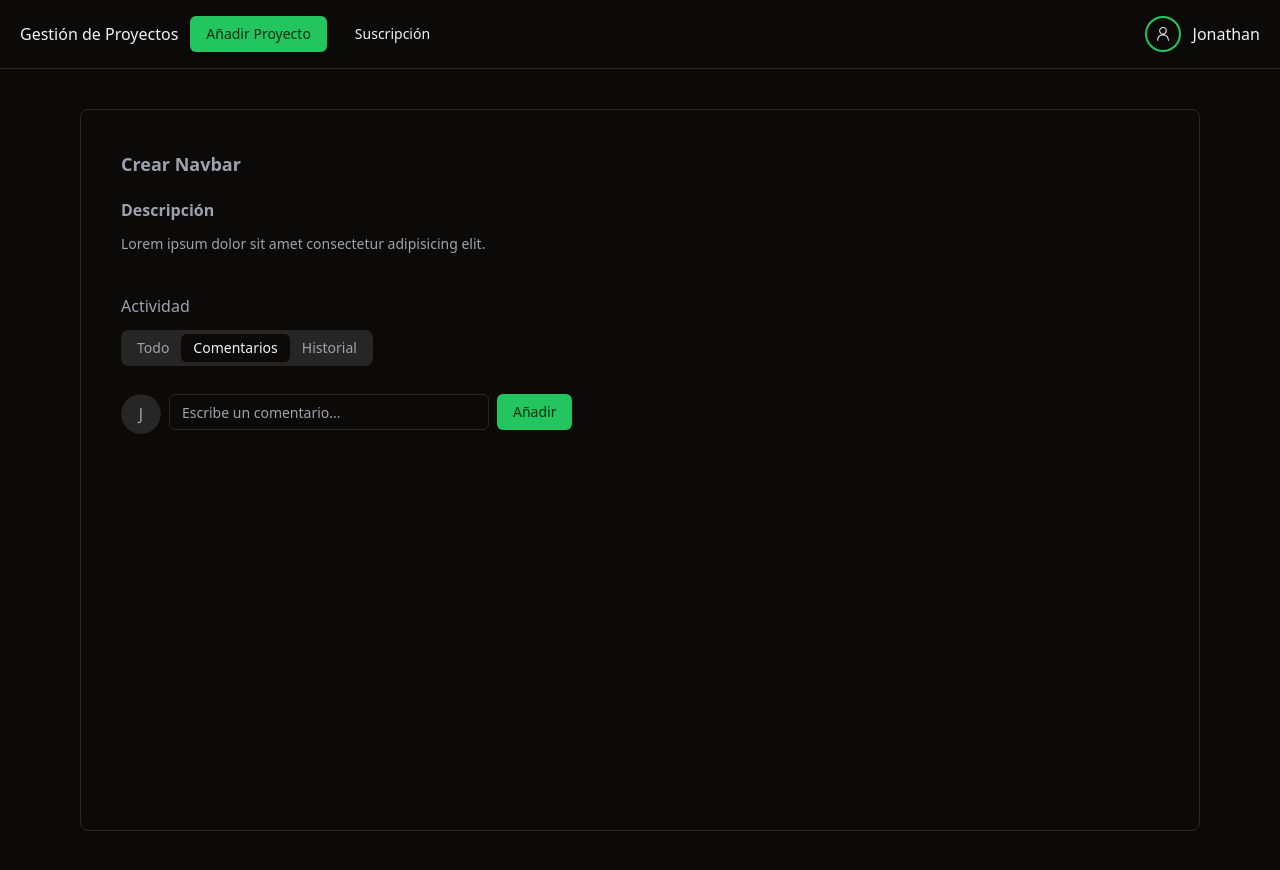
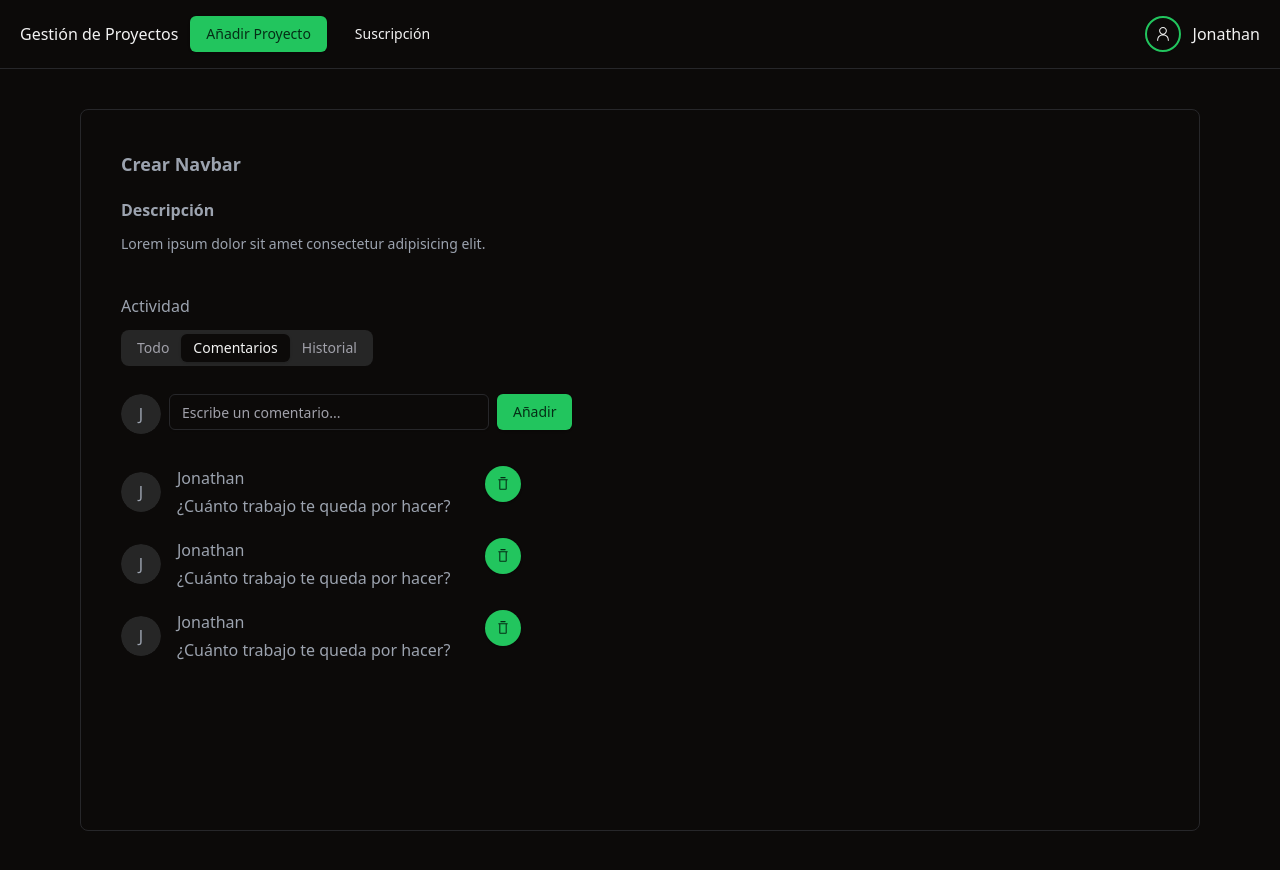
Before and after one commit to JohnnyBC2022/project-managment-system-frontend, a React (Vite) app: page /project/1/issue/1 in a window 1280 px wide. Built offline with nearby package versions, Linux system fonts and the light colour scheme.

Commit message:
feat: commentcard created

```diff
--- /dev/null
+++ b/src/pages/IssueDetails/CommentCard.jsx
@@ -0,0 +1,24 @@
+import { Avatar, AvatarFallback } from "@/components/ui/avatar";
+import { Button } from "@/components/ui/button";
+import { TrashIcon } from "@radix-ui/react-icons";
+
+const CommentCard = () => {
+  return (
+    <div className="flex justify-between">
+      <div className="flex items-center gap-4">
+        <Avatar>
+          <AvatarFallback>J</AvatarFallback>
+        </Avatar>
+        <div className="space-y-1">
+          <p>Jonathan</p>
+          <p>¿Cuánto trabajo te queda por hacer?</p>
+        </div>
+      </div>
+      <Button className="rounded-full" size="icon">
+        <TrashIcon/>
+      </Button>
+    </div>
+  );
+};
+
+export default CommentCard;
--- a/src/pages/IssueDetails/IssueDetails.jsx
+++ b/src/pages/IssueDetails/IssueDetails.jsx
@@ -2,6 +2,7 @@ import { ScrollArea } from "@/components/ui/scroll-area";
 import { Tabs, TabsContent, TabsList, TabsTrigger } from "@/components/ui/tabs";
 import { useParams } from "react-router-dom";
 import CreateCommentForm from "./CreateCommentForm";
+import CommentCard from "./CommentCard";
 
 const IssueDetails = () => {
   const { projectId, issueId } = useParams();
@@ -38,6 +39,9 @@ const IssueDetails = () => {
 
                         <TabsContent value="comments">
                             {<CreateCommentForm  issueId={issueId}/>}
+                            <div className="mt-8 space-y-5">
+                                {[1,1,1].map((item)=><CommentCard key={item}/>)}
+                            </div>
                         </TabsContent>
 
                         <TabsContent value="history">
```
